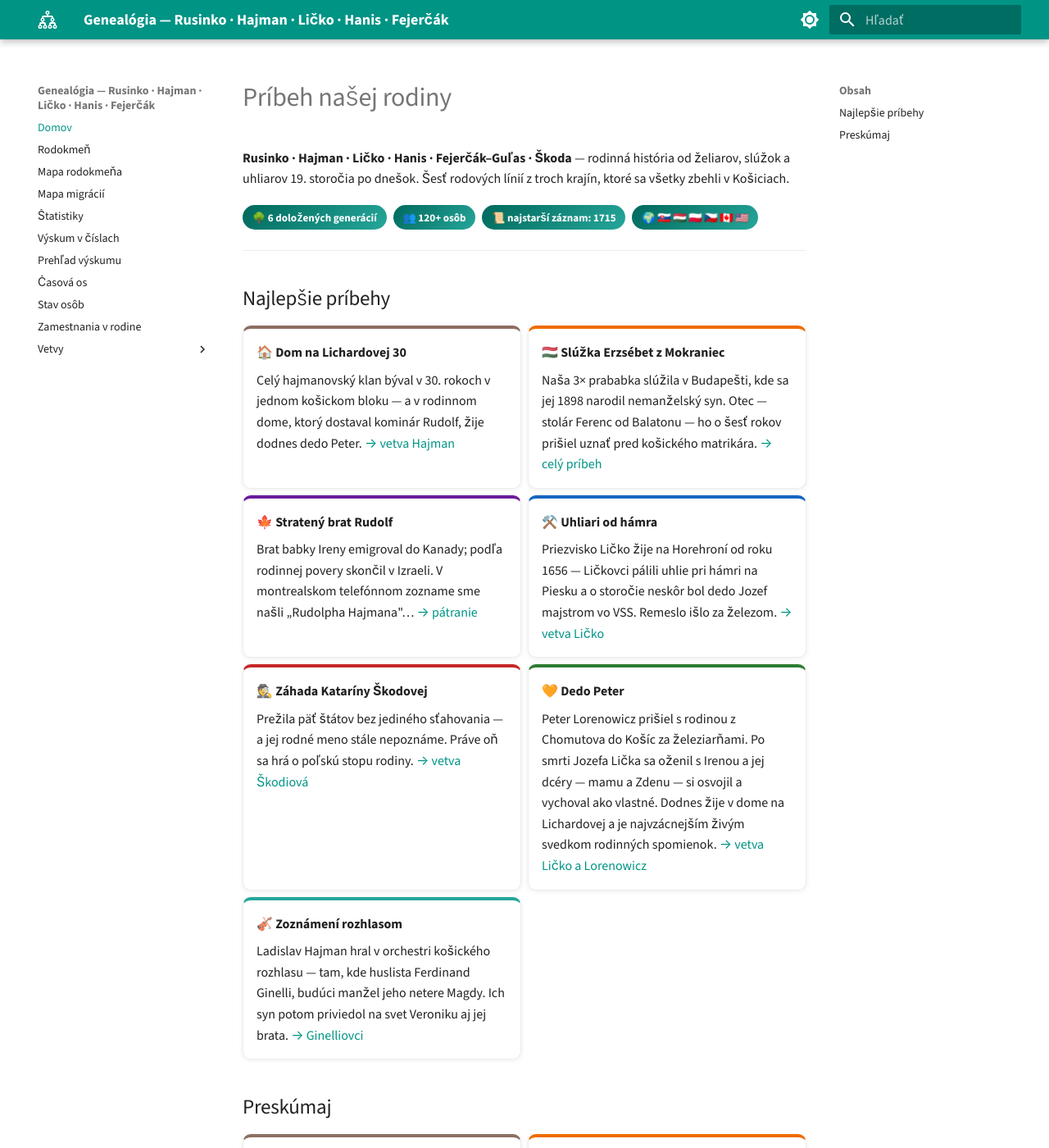
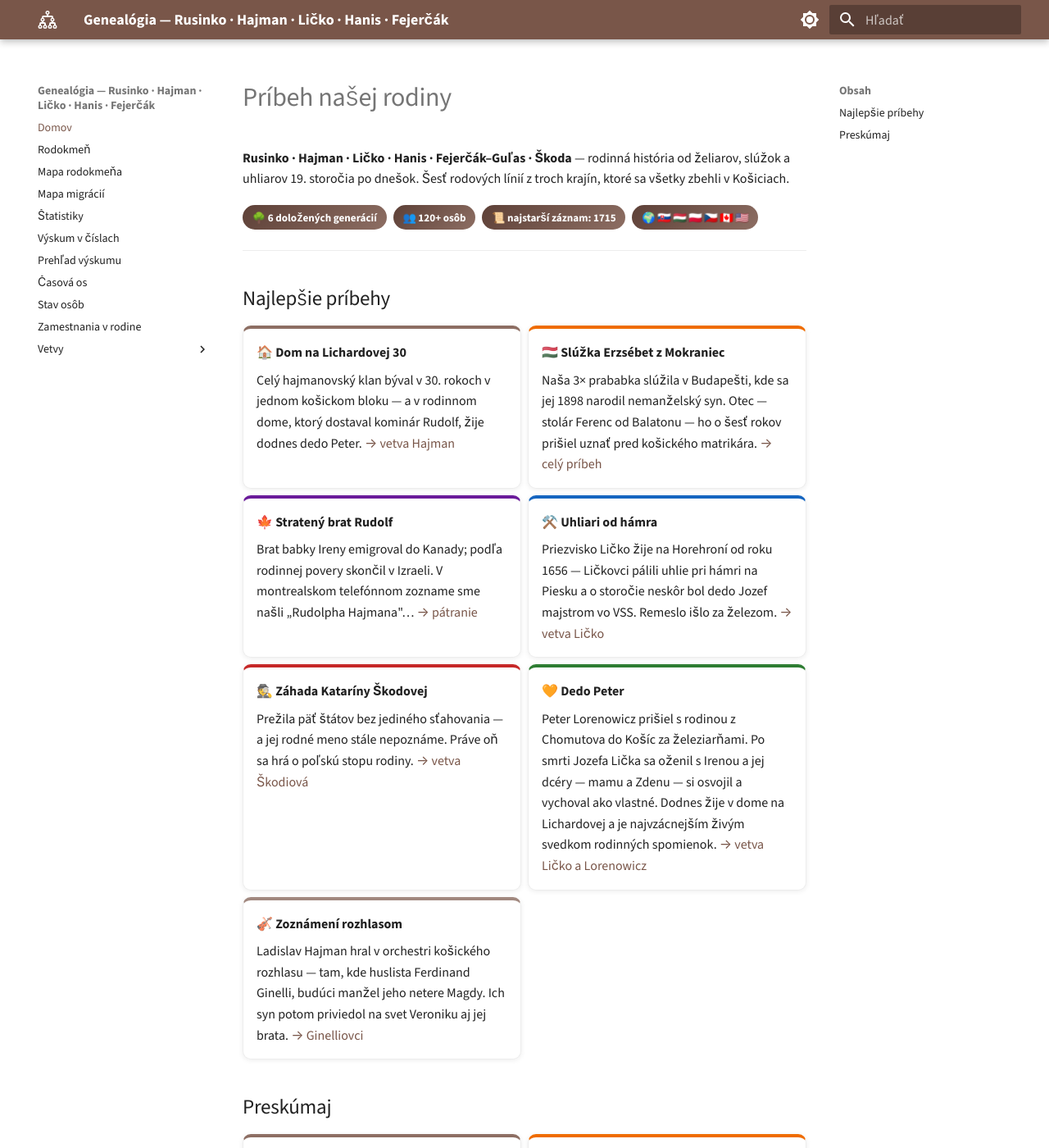
Before and after one commit to vrusi/genealogia, an MkDocs documentation site: the page built from docs/index.md, in a window 1280 px wide and 1400 px high. Shown: the whole window at 82% size. Built offline with MkDocs 1.6.1 and Material for MkDocs 9.7.7, drawn with Linux system fonts in a browser that asks for light colours.

Commit message:
Návrat k hnedej palete, teal bol krikľavý
Co-Authored-By: Claude Fable 5 <noreply@anthropic.com>

```diff
--- a/docs/stylesheets/extra.css
+++ b/docs/stylesheets/extra.css
@@ -1,14 +1,14 @@
 :root {
-  --md-primary-fg-color: #00695c;
-  --md-primary-fg-color--light: #26a69a;
-  --md-primary-fg-color--dark: #004d40;
-  --md-accent-fg-color: #ff8f00;
+  --md-primary-fg-color: #795548;
+  --md-primary-fg-color--light: #a1887f;
+  --md-primary-fg-color--dark: #4e342e;
+  --md-accent-fg-color: #d84315;
 }
 
 /* Karty — farebné akcenty podľa vetiev (farby migračnej mapy) */
 .md-typeset .grid.cards > ul > li {
   border-radius: 10px;
-  border-top: 4px solid #26a69a;
+  border-top: 4px solid #a1887f;
   box-shadow: 0 1px 6px rgba(0, 0, 0, 0.08);
   transition: transform 0.15s ease, box-shadow 0.15s ease;
 }
@@ -26,7 +26,7 @@
 /* Pásik faktov na úvode */
 .fakt-pas { display: flex; flex-wrap: wrap; gap: 0.5em; margin: 1.2em 0; }
 .fakt-pas span {
-  background: linear-gradient(135deg, #00695c, #26a69a);
+  background: linear-gradient(135deg, #5d4037, #8d6e63);
   color: #ffffff;
   padding: 0.35em 0.9em;
   border-radius: 999px;
@@ -41,7 +41,7 @@
   box-shadow: 0 1px 4px rgba(0, 0, 0, 0.08);
 }
 .md-typeset table:not([class]) th {
-  background: #00695c;
+  background: #5d4037;
   color: #ffffff;
 }
 
--- a/mkdocs.yml
+++ b/mkdocs.yml
@@ -10,10 +10,10 @@ theme:
     code: Roboto Mono
   palette:
     - scheme: default
-      primary: teal
+      primary: brown
       toggle: {icon: material/brightness-7, name: Tmavý režim}
     - scheme: slate
-      primary: teal
+      primary: brown
       toggle: {icon: material/brightness-4, name: Svetlý režim}
   features:
     - navigation.instant
```
Also changed, not shown: 1 other file.
